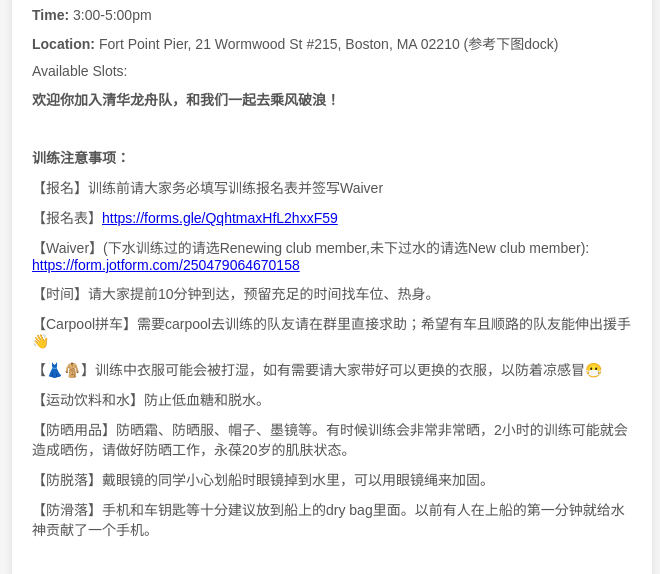
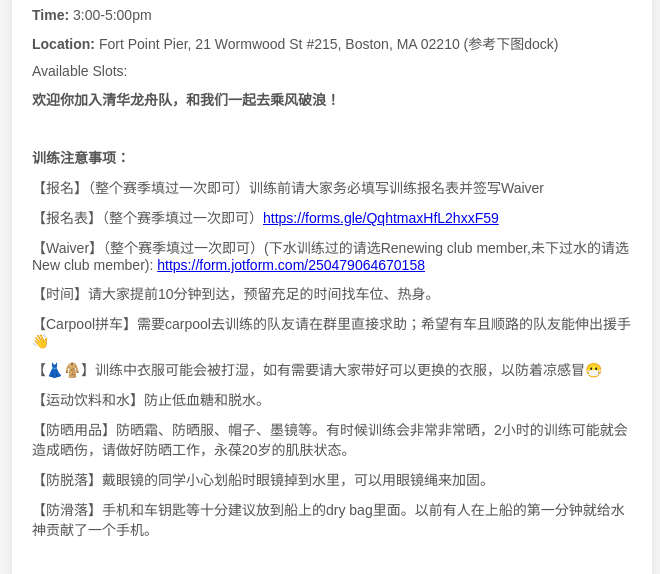
Before and after one commit to rzhz/thaa-dragonboat, a plain HTML site: page index.html in a window 1280 px wide. Shown: the part 223-797 px from the top of the page, without its empty margins (308-968 px from the left). Drawn offline with Linux system fonts and the light colour scheme; no server answers.

Commit message:
Update index.html

```diff
--- a/index.html
+++ b/index.html
@@ -113,9 +113,9 @@
             <p><strong>欢迎你加入清华龙舟队，和我们一起去乘风破浪！</strong></p>
             <br>
             <p><strong>训练注意事项：</strong></p>
-            <p>【报名】训练前请大家务必填写训练报名表并签写Waiver</p>
-            <p>【报名表】<a href="https://forms.gle/QqhtmaxHfL2hxxF59">https://forms.gle/QqhtmaxHfL2hxxF59</a></p>
-            <p>【Waiver】(下水训练过的请选Renewing club member,未下过水的请选New club member): <a href="https://form.jotform.com/250479064670158">https://form.jotform.com/250479064670158</a></p>
+            <p>【报名】（整个赛季填过一次即可）训练前请大家务必填写训练报名表并签写Waiver</p>
+            <p>【报名表】（整个赛季填过一次即可）<a href="https://forms.gle/QqhtmaxHfL2hxxF59">https://forms.gle/QqhtmaxHfL2hxxF59</a></p>
+            <p>【Waiver】（整个赛季填过一次即可）(下水训练过的请选Renewing club member,未下过水的请选New club member): <a href="https://form.jotform.com/250479064670158">https://form.jotform.com/250479064670158</a></p>
             <p>【时间】请大家提前10分钟到达，预留充足的时间找车位、热身。</p>
             <p>【Carpool拼车】需要carpool去训练的队友请在群里直接求助；希望有车且顺路的队友能伸出援手👋</p>
             <p>【👗🧥】训练中衣服可能会被打湿，如有需要请大家带好可以更换的衣服，以防着凉感冒😷</p>
```
